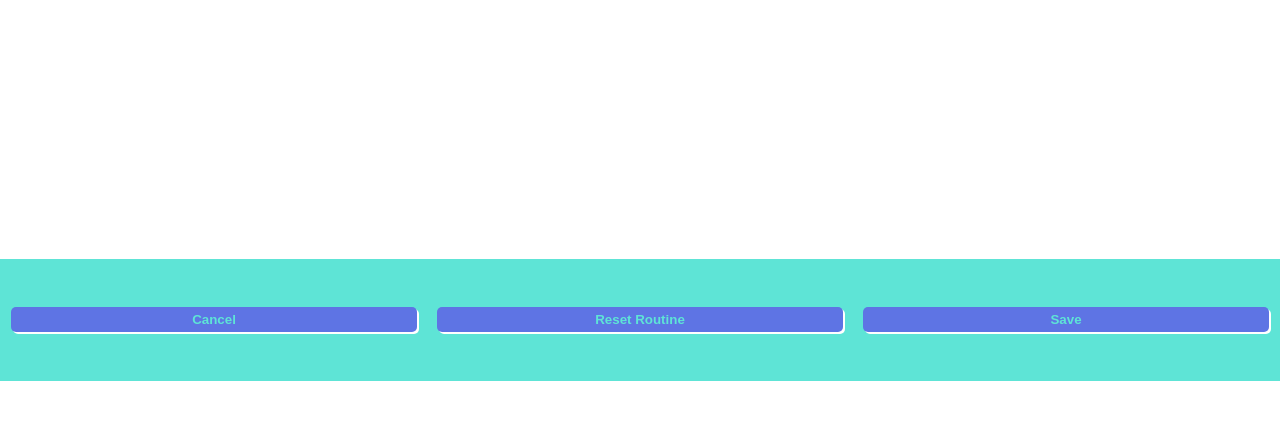
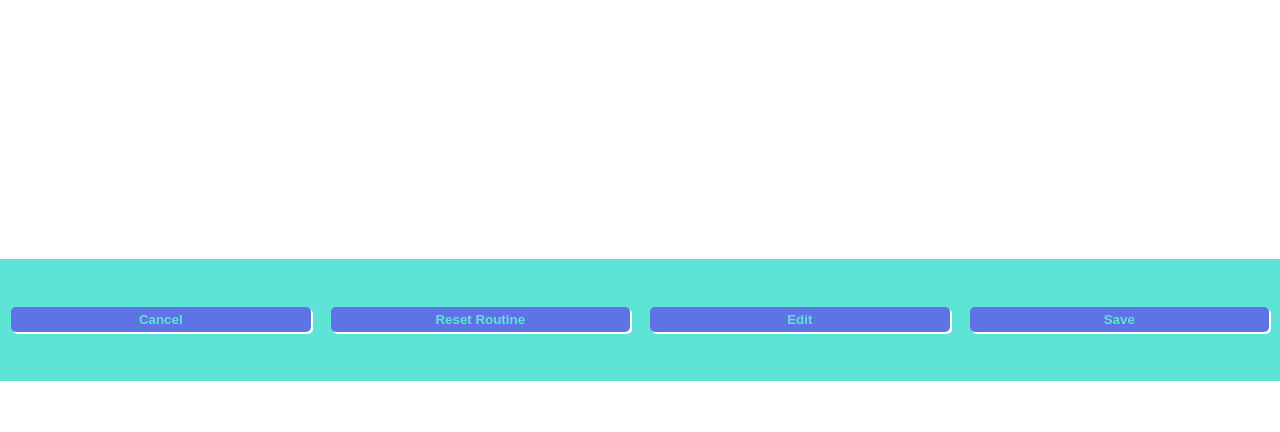
Before and after one commit to Micah456/MyRoutine2, a Flask app: page /app/routine/1 in a window 1280 px wide. Shown: the part 368-800 px from the top of the page. Run offline with Flask 3, Linux system fonts and the light colour scheme.

Commit message:
Added edit button

```diff
--- a/static/routine.js
+++ b/static/routine.js
@@ -2,6 +2,7 @@ const pageH1 = document.getElementById("page-h1")
 const runningStepsFormEl = document.getElementById("running-steps-form")
 const cancelBtnEl = document.getElementById("cancel-btn")
 const saveBtnEl = document.getElementById("save-btn")
+const editBtnEl = document.getElementById("edit-btn")
 const baseURL = window.location.origin
 const pathname = window.location.pathname
 const routineID = Number(pathname.substring(pathname.lastIndexOf('/') + 1))
@@ -48,6 +49,10 @@ cancelBtnEl.addEventListener('click', () => {
     window.location.href = baseURL + `/app`
 })
 
+editBtnEl.addEventListener('click', () => {
+    window.location.href += "/edit"
+})
+
 saveBtnEl.addEventListener('click', () => {
     console.log("save routine")
     updateSteps()
--- a/templates/routine.html
+++ b/templates/routine.html
@@ -31,6 +31,7 @@
             <div class=homepage-btn-div>
                 <button id="cancel-btn" class="routine-page-btn">Cancel</button>
                 <button id="form-reset-btn" class="routine-page-btn" onclick="clearForm()">Reset Routine</button>
+                <button id="edit-btn" class="routine-page-btn">Edit</button>
                 <button id="save-btn" class="routine-page-btn">Save</button>
             </div>
         </main>
```
